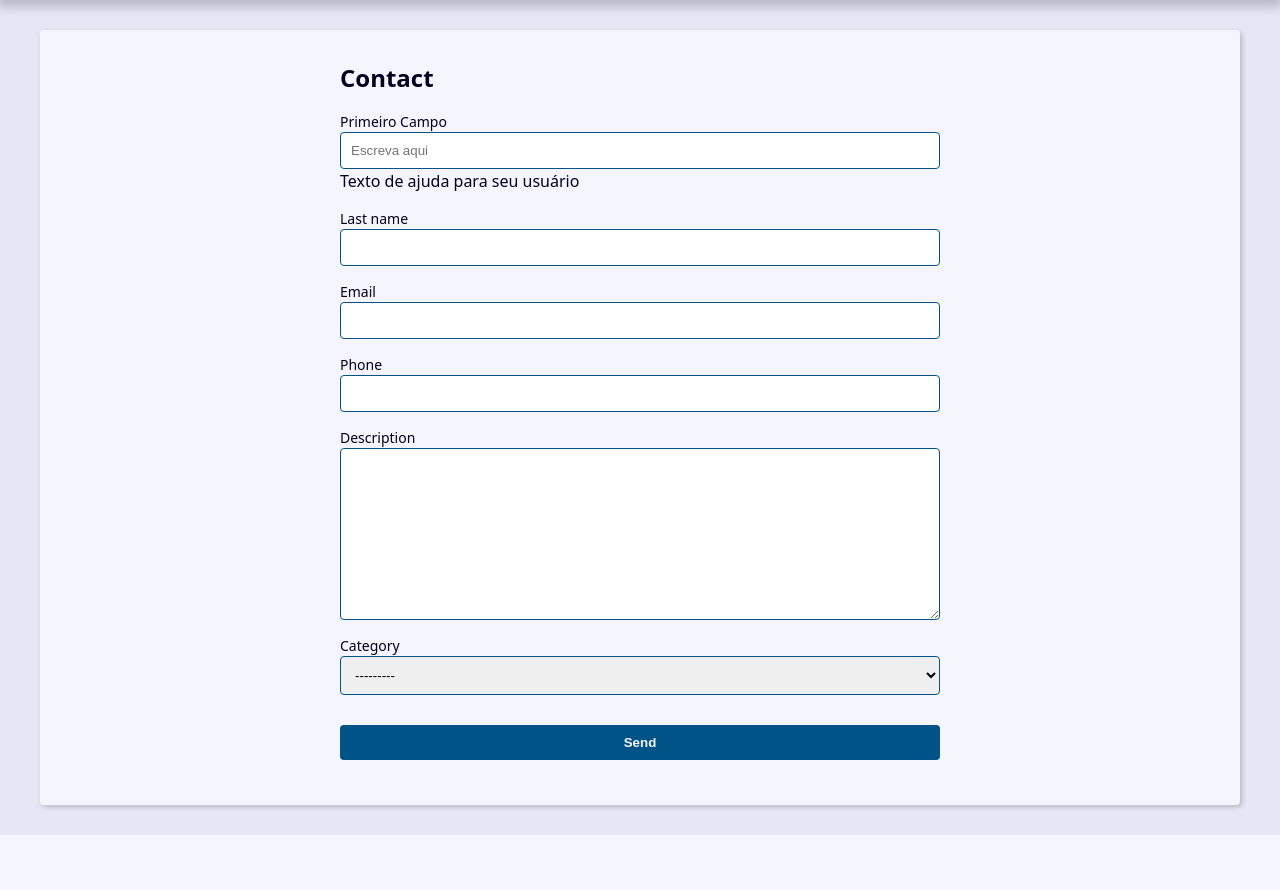
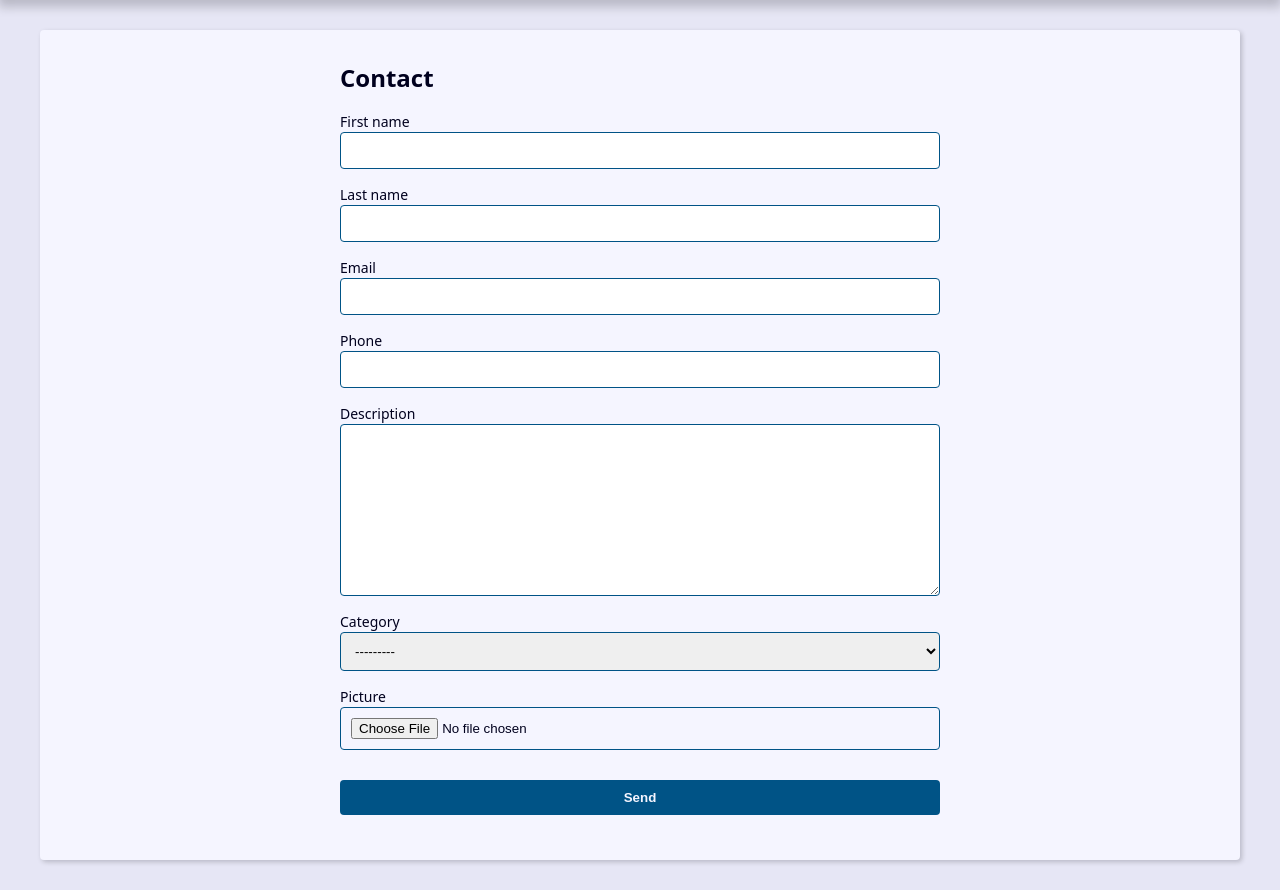
Before and after one commit to kaleb-code/projeto-agenda, a Django app: page /contact/create/ in a window 1280 px wide. Shown: the part 239-1129 px from the top of the page. Before the commit the page ends 1074 px from the top, so only its background shows below. Run offline with Django 4.2, Linux system fonts and the light colour scheme; data that the repository does not hold is empty.

Commit message:
Trabalhando com ImageField no template e nos forms

```diff
--- a/contact/forms.py
+++ b/contact/forms.py
@@ -3,27 +3,19 @@ from django.core.exceptions import ValidationError
 from . import models
 
 class ContactForm(forms.ModelForm):
-    first_name = forms.CharField(
-        widget=forms.TextInput(
-        attrs={
-            'class':'classe-a classe-b',
-            'placeholder':'Escreva aqui',
-        }
-        ),
-        label='Primeiro Campo',
-        help_text='Texto de ajuda para seu usuário'
+    picture = forms.ImageField(
+        widget=forms.FileInput(
+            attrs={
+                'accept':'image/*',
+            }
+        )
     )
-    def __init__(self,*args, **kwargs):
-        super().__init__(*args, **kwargs)
-        # self.fields['first_name'].widget.attrs.update({
-        #     'class':'classe-a classe-b',
-        #     'placeholder':'Escreva aqui',
-        # })
 
     class Meta:
         model = models.Contact
         fields = (
             'first_name','last_name','email','phone','description','category',
+            'picture',
             )
         # widgets = {
         #     'first_name':forms.TextInput(
--- a/contact/templates/contact/create.html
+++ b/contact/templates/contact/create.html
@@ -23,7 +23,13 @@
           {% if field.help_text %}
             {{field.help_text}}
           {% endif %}
+
         </div>
+        {% if field.name == 'picture' and field.value.url%}
+        <div class="form-group">
+          <img src="{{field.value.url}}" alt="">
+        </div>
+        {% endif %}
       {% endfor %}
       </div>
 
--- a/contact/views/contact_form.py
+++ b/contact/views/contact_form.py
@@ -8,7 +8,7 @@ from contact.models import Contact
 def create(request):
     form_action = reverse('contact:create')
     if request.method == "POST":
-        form = ContactForm(request.POST)
+        form = ContactForm(request.POST, request.FILES)
         context ={
             'form': form,
             'form_action': form_action,
@@ -36,7 +36,7 @@ def update(request,contact_id):
 
     form_action = reverse('contact:update',args=(contact_id,))
     if request.method == "POST":
-        form = ContactForm(request.POST,instance=contact)
+        form = ContactForm(request.POST,request.FILES,instance=contact)
         context ={
             'form': form,
             'form_action': form_action,
```
Also changed, not shown: contact/templates/contact/contact.html (+8 -3 lines).
